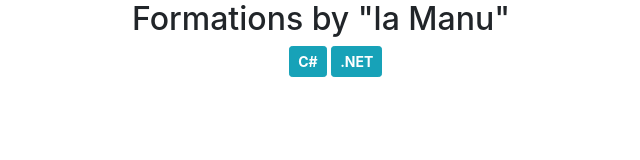
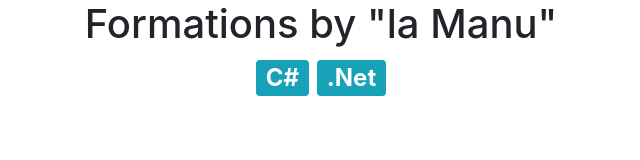
Before and after one commit to albrecht-stephanie/Boostrap3, a plain HTML site: page index.html in a window 1280 px wide. Shown: the whole page, without its empty margins (319-959 px from the left). Drawn offline with nearby package versions, Linux system fonts and the light colour scheme.

Commit message:
correction

```diff
--- a/index.html
+++ b/index.html
@@ -4,29 +4,18 @@
     <!-- Required meta tags -->
     <meta charset="utf-8">
     <meta name="viewport" content="width=device-width, initial-scale=1, shrink-to-fit=no">
-
     <!-- Bootstrap CSS -->
     <link rel="stylesheet" href="https://stackpath.bootstrapcdn.com/bootstrap/4.3.1/css/bootstrap.min.css" integrity="sha384-ggOyR0iXCbMQv3Xipma34MD+dH/1fQ784/j6cY/iJTQUOhcWr7x9JvoRxT2MZw1T" crossorigin="anonymous">
-
     <title>Bootstrap3</title>
   </head>
   <body>
-    <div class="container-fluid">
-      <div class="row">
-        <div class="col-12 text-center h2">Formations by "la Manu"</div>
-      </div>
-        <div class="d-flex justify-content-center">
-            <div><button type="button" class="btn font-weight-bold offset-lg-4 btn-info btn-sm">C#</button></div>
-            <div><button type="button" class="btn font-weight-bold offset-lg-4 btn btn-info btn-sm">.NET</button></div>
+    <div class="container text-center">
+        <h1>Formations by "la Manu"</h1>
+        <h2>
+          <span class="badge badge-info">C#</span>
+          <span class="badge badge-info">.Net</span>
+        </h2>
         </div>
       </div>
-
-
-
-    <!-- Optional JavaScript -->
-    <!-- jQuery first, then Popper.js, then Bootstrap JS -->
-    <script src="https://code.jquery.com/jquery-3.3.1.slim.min.js" integrity="sha384-q8i/X+965DzO0rT7abK41JStQIAqVgRVzpbzo5smXKp4YfRvH+8abtTE1Pi6jizo" crossorigin="anonymous"></script>
-    <script src="https://cdnjs.cloudflare.com/ajax/libs/popper.js/1.14.7/umd/popper.min.js" integrity="sha384-UO2eT0CpHqdSJQ6hJty5KVphtPhzWj9WO1clHTMGa3JDZwrnQq4sF86dIHNDz0W1" crossorigin="anonymous"></script>
-    <script src="https://stackpath.bootstrapcdn.com/bootstrap/4.3.1/js/bootstrap.min.js" integrity="sha384-JjSmVgyd0p3pXB1rRibZUAYoIIy6OrQ6VrjIEaFf/nJGzIxFDsf4x0xIM+B07jRM" crossorigin="anonymous"></script>
   </body>
 </html>
```
